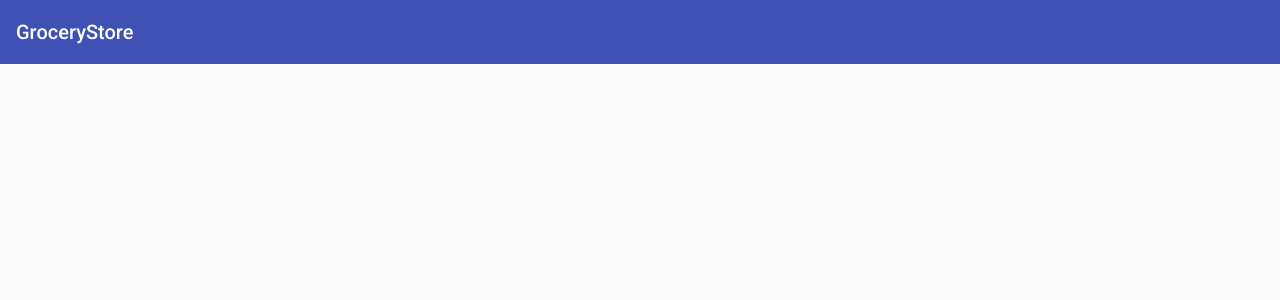
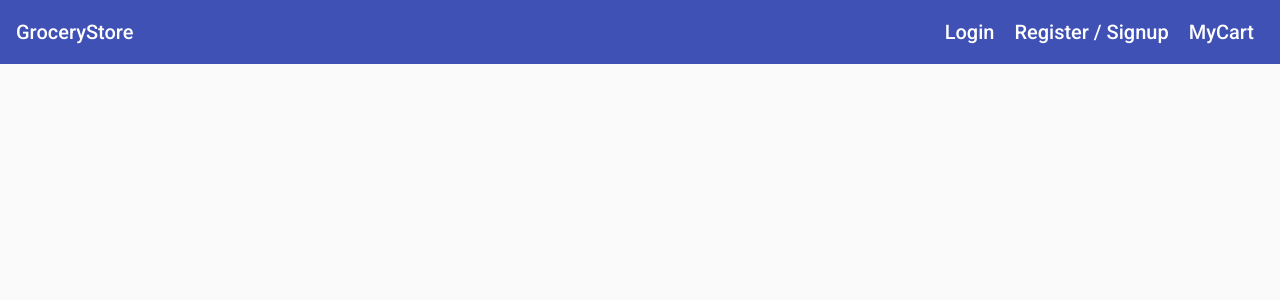
Before and after one commit to VishalDalve/GroceryStore, an Angular app in the folder Frontend/GroceryStore/: page / in a window 1280 px wide. Shown: the top 300 px of the page. Built offline with nearby package versions, Linux system fonts and the light colour scheme.

Commit message:
Added UI for Navbar

```diff
--- a/Frontend/GroceryStore/src/app/main-nav/main-nav.component.html
+++ b/Frontend/GroceryStore/src/app/main-nav/main-nav.component.html
@@ -15,6 +15,10 @@
         <mat-icon aria-label="Side nav toggle icon">menu</mat-icon>
       </button>
       <span>GroceryStore</span>
+      <span class="spacer"></span>
+      <a mat-list-item href="#">Login</a>
+      <a mat-list-item href="#">Register / Signup</a>
+      <a mat-list-item href="#">MyCart</a>
     </mat-toolbar>
     <!-- Add Content Here -->
   </mat-sidenav-content>
--- a/Frontend/GroceryStore/src/app/main-nav/main-nav.component.scss
+++ b/Frontend/GroceryStore/src/app/main-nav/main-nav.component.scss
@@ -16,9 +16,26 @@
 	z-index: 1;
 }
 
-@media screen and (min-width: 768px) {
+.spacer {
+	flex: 1 1 auto;
+}
+
+mat-toolbar {
+	a {
+		display: none;
+		margin: 0 10px;
+		color: white;
+		text-decoration: none;
+	}
+}
+@media screen and (min-width: 600px) {
 	.sidenav,
 	.mat-icon-button.mat-button-base.ng-star-inserted {
 		display: none;
 	}
+	mat-toolbar {
+		a {
+			display: inline;
+		}
+	}
 }
```
Also changed, not shown: 1 other file (tests, documents, lock files or other folders).
